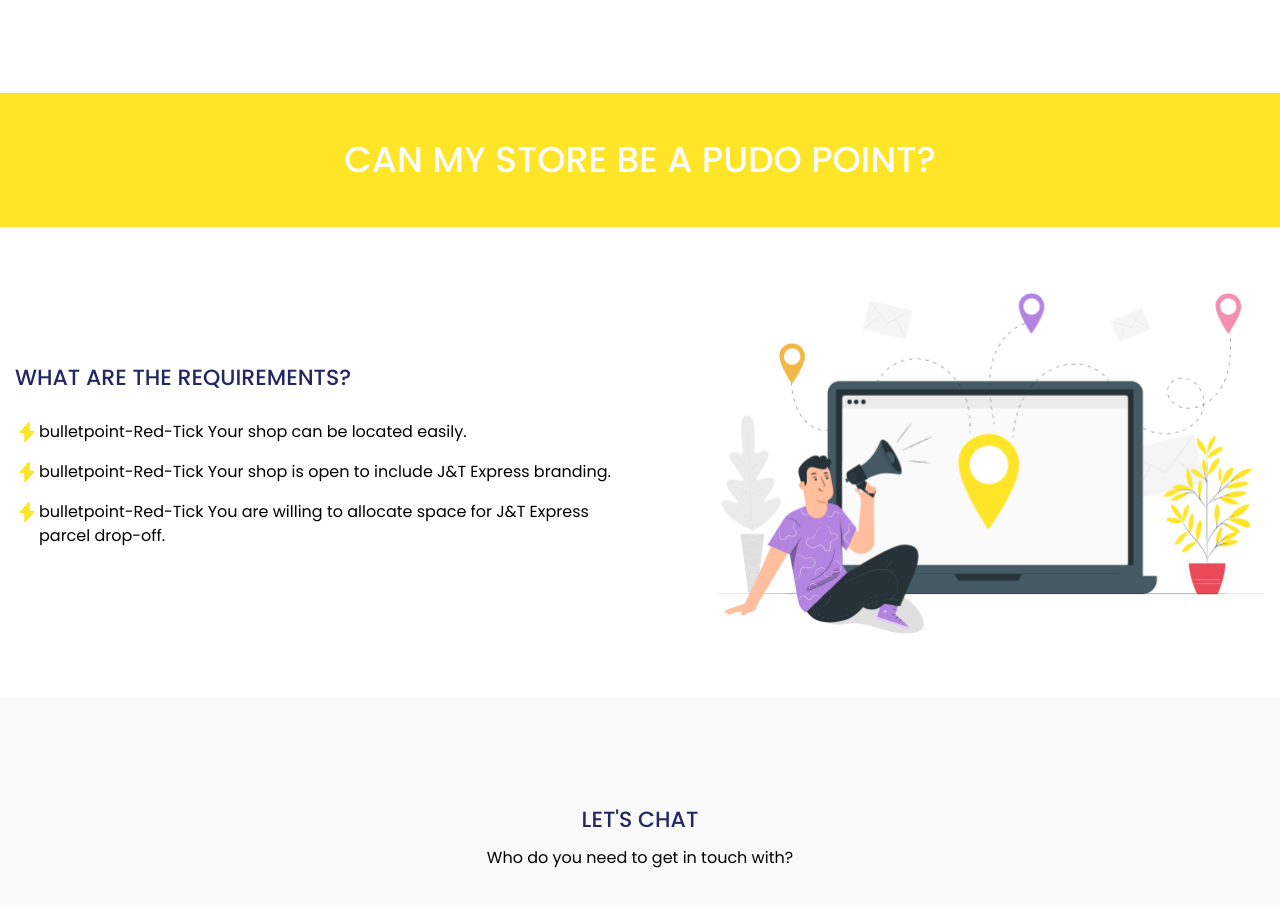
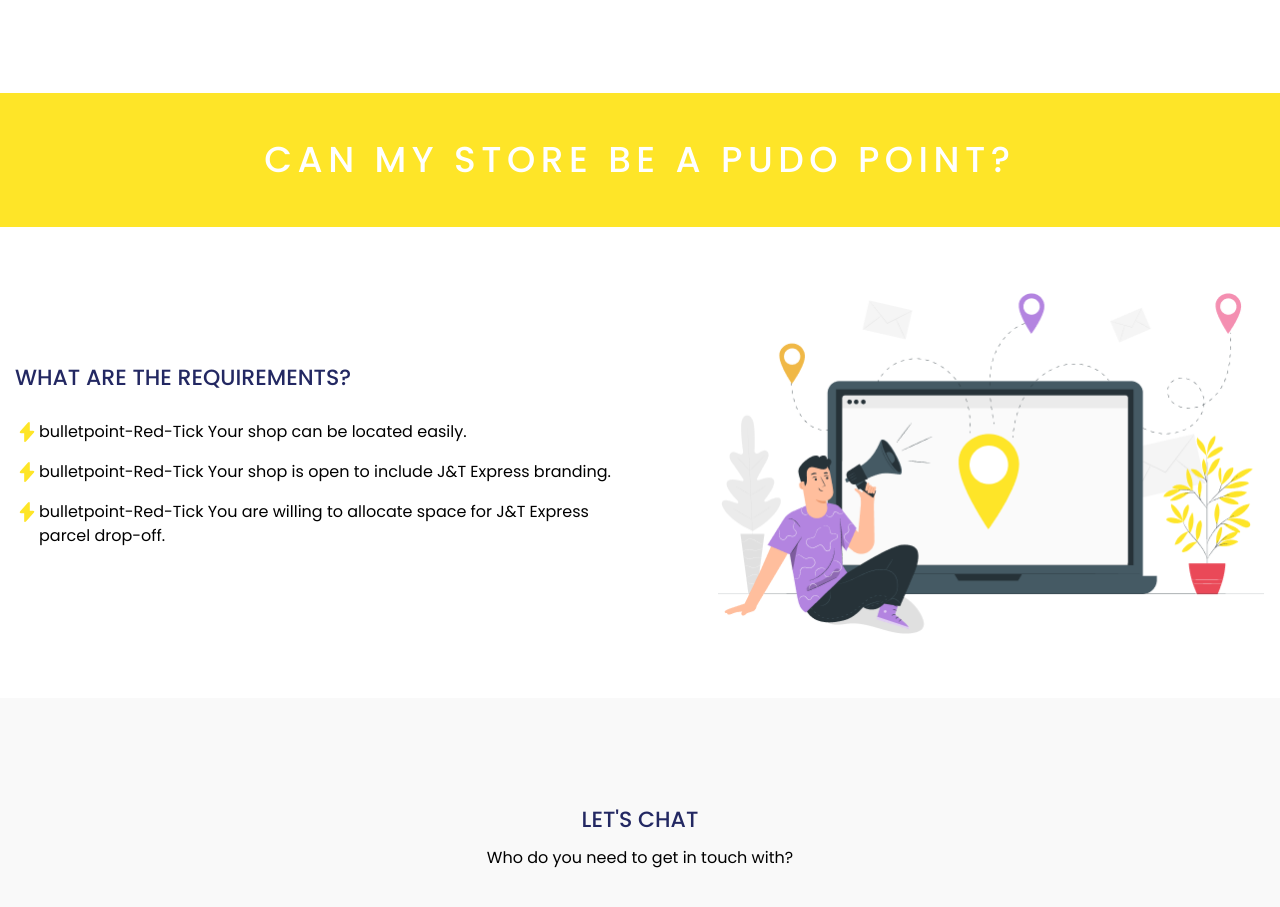
Before and after one commit to mg97-2022/Sealal, a Next.js app: page /join in a window 1280 px wide. Shown: the part 2140-3047 px from the top of the page. Built offline with nearby package versions, Linux system fonts and the light colour scheme.

Commit message:
enhanced code

```diff
--- a/src/components/Header/MainHeader.jsx
+++ b/src/components/Header/MainHeader.jsx
@@ -53,7 +53,7 @@ const MainHeader = () => {
             <li>
               <Link
                 className="capitalize text-primaryLight text-sm font-medium"
-                href="/"
+                href="contact-us"
               >
                 {LangUtils.FetchWord("contactUs")}
               </Link>
--- a/src/components/SelectInputField.jsx
+++ b/src/components/SelectInputField.jsx
@@ -12,17 +12,17 @@ const SelectInputField = ({
   input,
 }) => {
   return (
-    <div className={`flex flex-col justify-between min-w-[110px] w-full ${containerClassName}`}>
+    <div
+      className={`flex flex-col justify-between min-w-[110px] w-full ${containerClassName}`}
+    >
       <label
-        className={`mb-3 first-letter-capitalize text-sm ${
+        className={`mb-3 first-letter:capitalize text-sm ${
           errorMessage && "text-xs text-red-500"
         }`}
         htmlFor={name}
       >
         {label}
-        {!!errorMessage && (
-          <span>{errorMessage}</span>
-        )}
+        {!!errorMessage && <span>{errorMessage}</span>}
       </label>
       <select
         className={`bg-transparent rounded-2 rounded-[10px] border border-black outline-none h-10 px-2 text-xs placeholder:text-greyLightFourth ${inputClassName} ${
--- a/src/components/StorePudoPoints.jsx
+++ b/src/components/StorePudoPoints.jsx
@@ -3,7 +3,7 @@ import LangUtils from "../utils/language";
 const StorePudoPoints = () => {
   return (
     <div className="py-10 bg-secondary">
-      <h2 className="uppercase text-[36px] font-medium text-center text-white">
+      <h2 className="uppercase text-[36px] font-medium text-center text-white tracking-[5.5px]">
         {LangUtils.FetchWord("storePudo")}
       </h2>
     </div>
```
